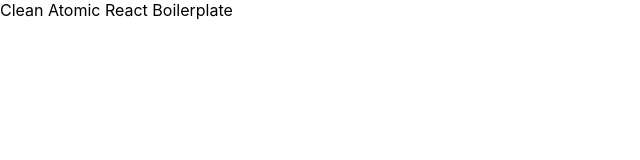
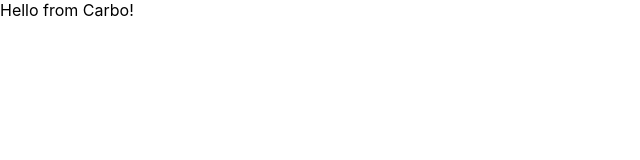
Before and after one commit to bhajder/carbo, a React (Create React App) app: page / in a window 1280 px wide. Shown: the top 160 px of the page, without its empty margins (0-640 px from the left). Built offline with nearby package versions, Linux system fonts and the light colour scheme.

Commit message:
Added dom router

```diff
--- a/package.json
+++ b/package.json
@@ -3,8 +3,10 @@
   "version": "0.1.0",
   "private": true,
   "dependencies": {
+    "history": "^5.0.0",
     "react": "^16.13.1",
     "react-dom": "^16.13.1",
+    "react-router-dom": "^5.2.0",
     "react-scripts": "3.4.1"
   },
   "scripts": {
--- a/src/App.js
+++ b/src/App.js
@@ -1,11 +1,12 @@
-import React from 'react';
+import React, { Fragment } from 'react';
+import AppRouter from './routers/AppRouter';
 import './App.css';
 
 function App() {
   return (
-    <div>
-      Clean Atomic React Boilerplate
-    </div>
+    <Fragment>
+      <AppRouter />
+    </Fragment>
   );
 }
 
--- /dev/null
+++ b/src/components/pages/Home/index.js
@@ -0,0 +1,9 @@
+import React, { Fragment } from 'react';
+
+const Home = () => (
+	<Fragment>
+		Hello from Carbo!
+	</Fragment>
+);
+
+export default Home;
--- /dev/null
+++ b/src/routers/AppRouter.js
@@ -0,0 +1,18 @@
+import React from 'react';
+import { Router, Switch, Route } from 'react-router-dom';
+import { createBrowserHistory } from 'history';
+import HomePage from '../components/pages/Home';
+
+export const history = createBrowserHistory();
+
+const AppRouter = () => (
+  <Router history={history}>
+    <div>
+      <Switch>
+        <Route path="/" component={HomePage} exact={true} />
+      </Switch>
+    </div>
+  </Router>
+);
+
+export default AppRouter;
```
Also changed, not shown: 1 other file (tests, documents, lock files or other folders).
